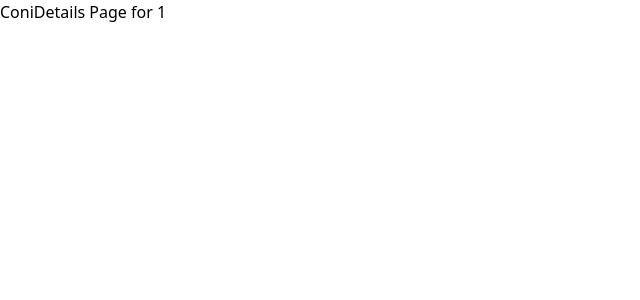
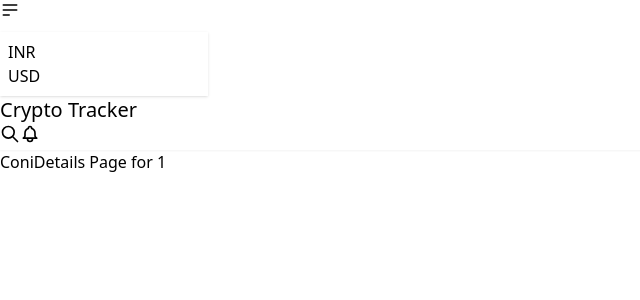
Before and after one commit to Harsh062000/coinGeckoCryptoTraker, a React (Vite) app: page /details/1 in a window 1280 px wide. Shown: the top 300 px of the page, without its empty margins (0-640 px from the left). Built offline with nearby package versions, Linux system fonts and the light colour scheme.

Commit message:
Added Layout page with outlet using react-router-dom

```diff
--- a/src/components/Routing/Routing.jsx
+++ b/src/components/Routing/Routing.jsx
@@ -1,12 +1,15 @@
 import { Route, Routes } from "react-router-dom"
-import Home from "../../pages/Home"
 import CoinDetailsPage from "../../pages/CoinDetailsPage"
+import MainLayout from "../../pages/Layout"
+import Home from "../../pages/Home";
 
 function Routing() {
        return (
               <Routes>
-                     <Route path='/' element={<Home />} />
-                     <Route path='/details/:coinId' element={<CoinDetailsPage />} />
+                     <Route path='/' element={<MainLayout />} >
+                            <Route index element={<Home />} />
+                            <Route path='/details/:coinId' element={<CoinDetailsPage />} />
+                     </Route>
 
               </Routes>
        )
--- a/src/pages/Home.jsx
+++ b/src/pages/Home.jsx
@@ -1,4 +1,3 @@
-import NavBar from "../components/NavBar/NavBar";
 import Banner from "../components/Banner/Banner";
 import CoinTable from "../components/CoinTable/CoinTable";
 
@@ -6,7 +5,6 @@
        return (
               <>
 
-                     <NavBar />
                      <Banner />
                      <CoinTable />
               </>
--- /dev/null
+++ b/src/pages/Layout.jsx
@@ -0,0 +1,13 @@
+import { Outlet } from "react-router-dom";
+import NavBar from "../components/NavBar/NavBar";
+
+function MainLayout() {
+       return (
+              <>
+                     <NavBar />
+                     <Outlet />
+              </>
+       )
+}
+
+export default MainLayout
```
